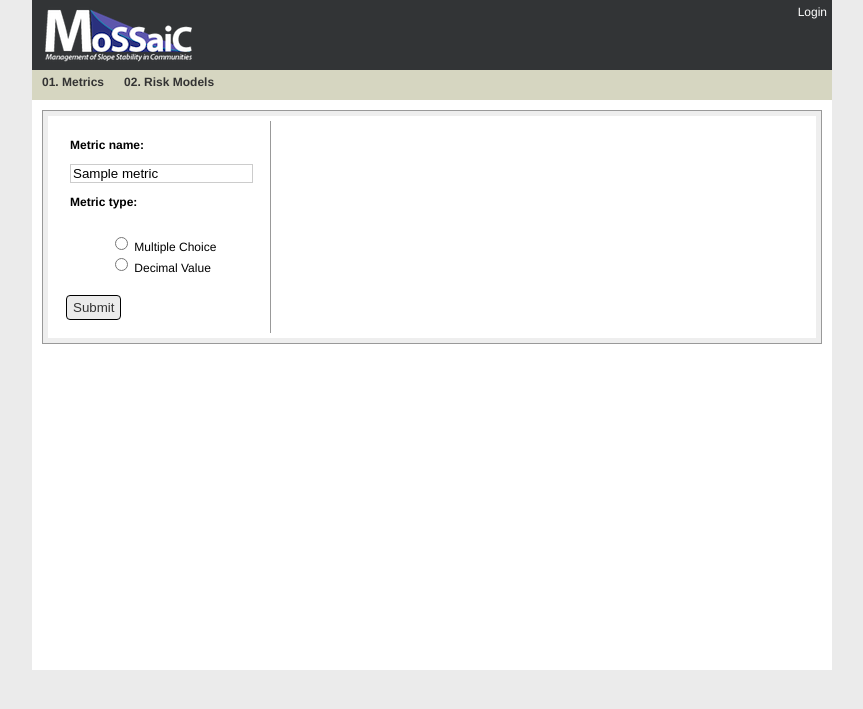
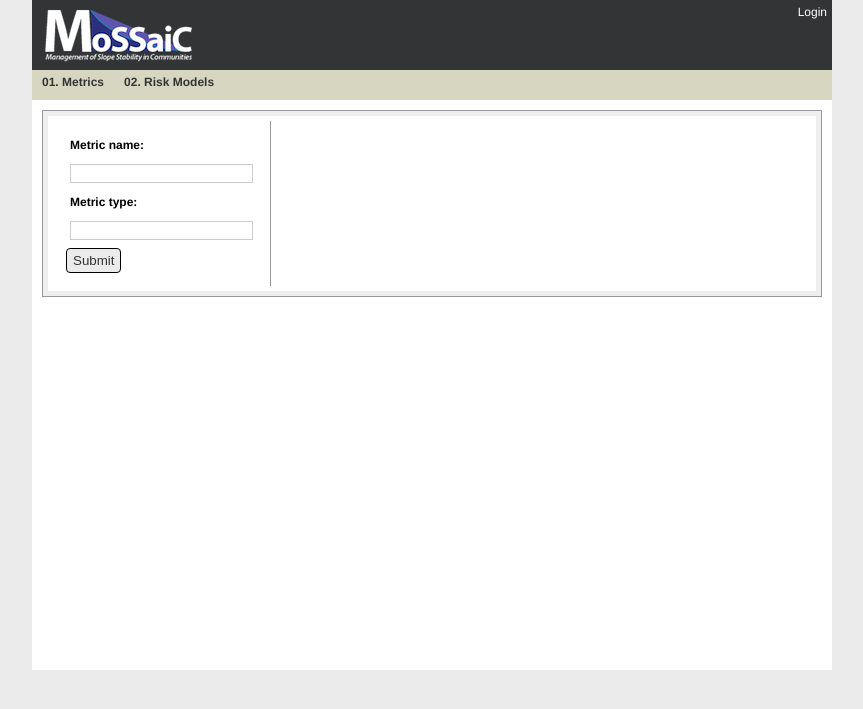
Before and after one commit to parauchf/mossaic, a Django app: template templates/model/modelMetric.html in a window 1280 px wide. Shown: the top 709 px of the page, without its empty margins (208-1071 px from the left). Run offline with Django 3.2, Linux system fonts and the light colour scheme; the template is opened without the code that fills it: most values are stand-ins (such as "Sample title", 1, 10 or a date in 2020); form fields are guessed from the names that the template uses; some libraries are stand-ins or nearby versions.

Commit message:
updated risk model views and templates

```diff
--- a/templates/model/modelMetric.html
+++ b/templates/model/modelMetric.html
@@ -5,8 +5,25 @@
 
 {% block tabcontent %}
 <script>
+function updateOptionsPane(){
+	if($('#id_metricType').val() == 'D'){
+		$('.right-pane').hide();
+		$('#dc-specific').show("fade");
+	}
+	if($('#id_metricType').val	() == 'M'){
+		$('.right-pane').hide();
+		$('#mc-specific').show("fade");
+	}
+}
+</script>
+
+<script>
+	$(document).ready(updateOptionsPane);
+
 	$(document).ready(function(){
 		$('#add-option').click(function(){
+
+
 			$('#orderable-options').append('<li class="ui-state-default"><input type="text" value="" name="option" /><a class="row-remove" href="#"></a></li>');
 
 			return false;
@@ -18,15 +35,7 @@
 			return false;
 		});
 
-		$('#MC-radio').change(function(){
-			$('.right-pane').hide();
-			$('#mc-specific').show("fade");
-		});
-
-		$('#DC-radio').change(function(){
-			$('.right-pane').hide();
-			$('#dc-specific').show("fade");
-		});
+		$('#id_metricType').change(updateOptionsPane);
 
 	});
 
@@ -34,22 +43,17 @@
 
 <div id="tab-content">
 
-<form action="/metrics" method="post">{% csrf_token %}
-{% if metric.id > 0 %}
-<input type="hidden" name="metric-id" value="{{ metric.id }}" />
-{% endif %}
+<form method="post" action="">{% csrf_token %}
+
 <div class="bubble-form">
 <div class="bubble-form-inner">
 	<div class="pane right-break">
 		<table>
 			<tr class="form-row"><td class="form-field"><b>Metric name:</b></td></tr>
-			<tr class="form-row"><td class="form-field"> <input type="text" name="name" id="id_name" value="{{ metric.name }}"/> </td></tr>
+			<tr class="form-row"><td class="form-field"> {{ form.name }} </td></tr>
 			<tr class="form-row"><td class="form-field"><b>Metric type:</b></td></tr>
 			<tr class="form-row"><td class="form-field">
-				<ul>
-					<li><label for="id_type_0"><input type="radio" id="MC-radio" value="MC" name="type" {% if metric.type == "multiple_choice" %} checked {% endif %}/> Multiple Choice</label></li>
-					<li><label for="id_type_1"><input type="radio" id="DC-radio" value="DC" name="type" {% if metric.type == "decimal" %} checked {% endif %}/> Decimal Value</label></li>
-				</ul>
+					{{ form.metricType }}
 			</td></tr>
 			<tr><td class="form-row"><input type="submit" value="Submit"></td></tr>
 		</table>
@@ -59,27 +63,42 @@
 			<tr class="form-row"><td class="form-field">
 				<b>Selection Options:</b> (<a id="add-option" href="add-option"><img width="10px" height="10px" src="/static/img/admin/icon_addlink.gif" id="add-option"/>Add Option</a>)
 			</td></tr>
-			<tr class="form-row"><td>
-				<ul id="orderable-options">
-					{% for option in options %}
-					<li class="ui-state-default"><input type="text" value="{{option.name}}" name="option" /><a class="row-remove" href=""></a></li>
-					{% endfor %}
-				</ul>
-			</td></tr>
+			<tr id="#options-header"><th>Option</th><th>Order</th><th>Delete</th>
+			{{ options.management_form }}
+			{% for form in options.forms %}
+			<tr>
+				<td class="option-name">{{ form.name }}</td>
+				<td class="option-order">{{ form.ORDER }}</td>
+				<td class="option-delete">{{ form.DELETE }}{{ form.id }}</td>
+			</tr>
+			{% endfor %}
+
+			</td>
+			</tr>
 		</table>
 	</div>
 	<div class="pane right-pane" id="dc-specific" style="display:none">
 		<table>
-			<tr class="form-row"><td class="form-label">
-				<b>Decimal Options:</b></td>
-			</tr><tr class="form-row">
-				<td class="form-label">Minimum value:</td><td class="form-field"><input value="0" name="minimumvalue"> </td>
-			</tr><tr class="form-row">
-				<td class="form-label">Maximum value:</td><td class="form-field"><input value="0" name="maximumvalue"> </td>
-			</tr><tr class="form-row">
-				<td class="form-label">Unit of Measure:</td><td class="form-field"><input value="0" name="precision"> </td>
-			</tr><tr class="form-row">
-				<td class="form-label">Digits to display:</td><td class="form-field"><input value="0" name="unitofmeasure"> </td>
+			<tr class="form-row">
+				<td class="form-label">
+				<b>Decimal Options:</b>
+				</td>
+			</tr>
+			<tr class="form-row">
+				<td class="form-label">Minimum value:</td>
+				<td class="form-field"> {{ form.minimumValue }} </td>
+			</tr>
+			<tr class="form-row">
+				<td class="form-label">Maximum value:</td>
+				<td class="form-field"> {{ form.maximumValue }} </td>
+			</tr>
+			<tr class="form-row">
+				<td class="form-label">Unit of Measure:</td>
+				<td class="form-field"> {{ form.unitOfMeasure }} </td>
+			</tr>
+			<tr class="form-row">
+				<td class="form-label">Digits to display:</td>
+				<td class="form-field"> {{ form.precision }} </td>
 			</tr>
 		</table>
 	</div>
```
Also changed, not shown: templates/model/modelRiskModel.html (added, +50 -0 lines), templates/model/modelMetricList.html (line endings or trailing spaces).
